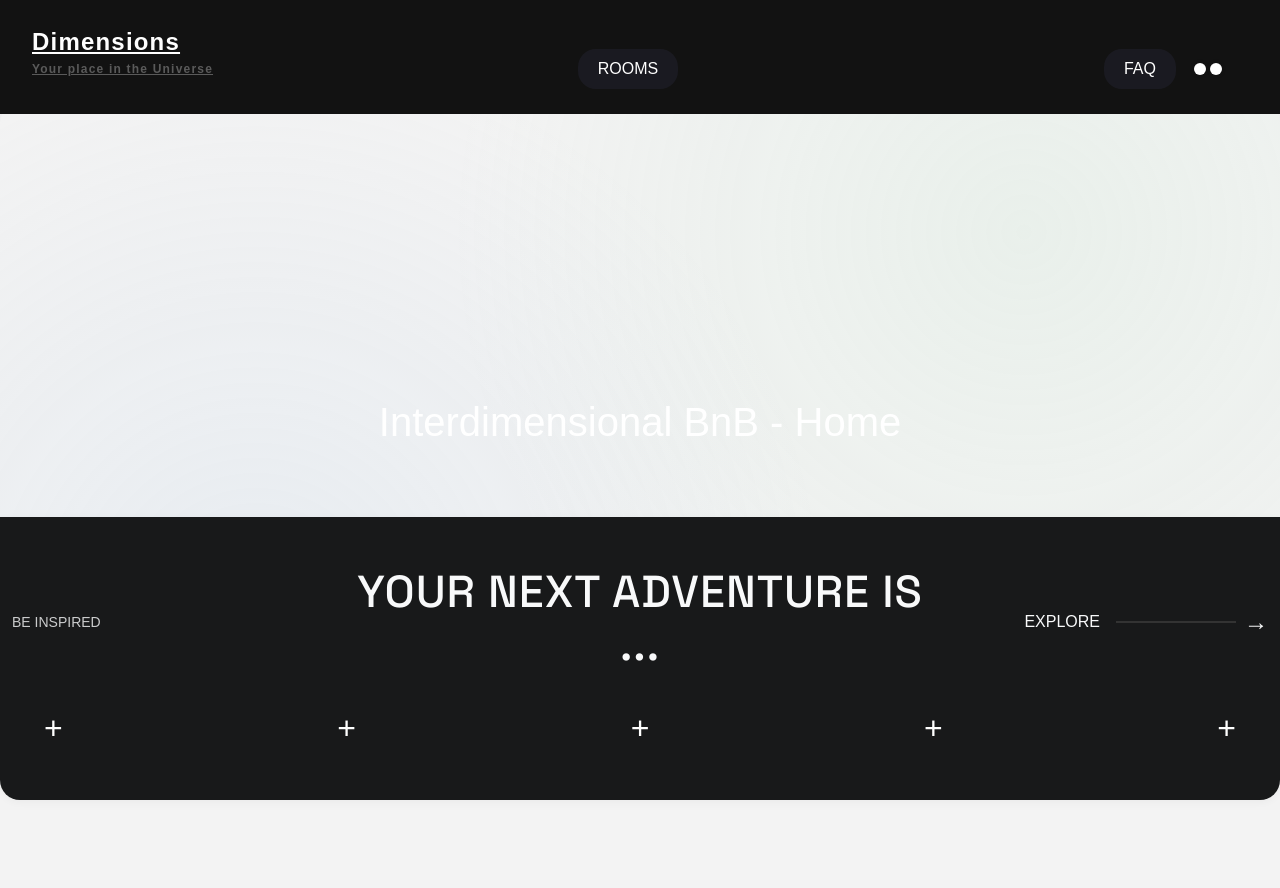
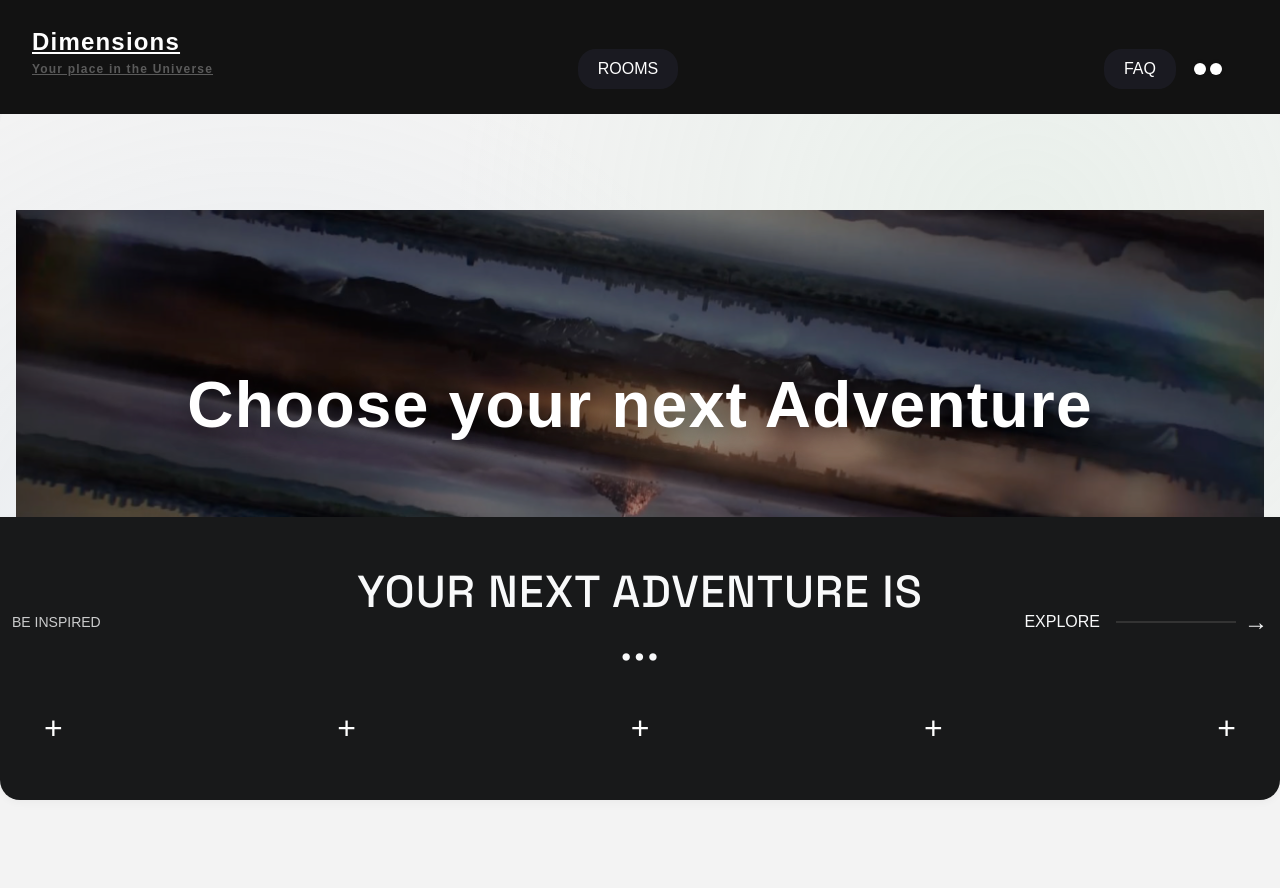
Before and after one commit to iain-kirkham/interdimensional-bnb, a Django app: page /home/ in a window 1280 px wide. Run offline with Django 4.2, Linux system fonts and the light colour scheme.

Commit message:
feat: simple home page with hero section and background image

```diff
--- a/bnb_project/static/css/style.css
+++ b/bnb_project/static/css/style.css
@@ -1,3 +1,46 @@
+/* Home page Styles */
+.hero-section {
+  width: 100%;
+  min-height: 400px;
+  position: relative;
+  overflow: hidden;
+  margin-bottom: 2rem;
+}
+.hero-img {
+  width: 100%;
+  height: 400px;
+  object-fit: cover;
+  filter: brightness(0.6);
+}
+.hero-overlay {
+  position: absolute;
+  top: 0;
+  left: 0;
+  width: 100%;
+  height: 100%;
+  display: flex;
+  justify-content: center;
+  align-items: center;
+  pointer-events: none;
+}
+.hero-headline {
+  color: #fff;
+  text-shadow: 0 4px 24px rgba(0,0,0,0.5);
+  letter-spacing: 0.02em;
+}
+@media (max-width: 767.98px) {
+  .hero-img {
+    height: 220px;
+  }
+  .hero-headline {
+    font-size: 2rem;
+  }
+}
+
+
+
+
+/* Rooms page css */
 .card-padded {
   transition: transform 0.2s cubic-bezier(0.4, 0.2, 0.2, 1);
 }
--- a/bnb_project/templates/base.html
+++ b/bnb_project/templates/base.html
@@ -98,7 +98,7 @@
         function hideModal() {
             navModal.classList.remove('show');
         }
-        if (mobileDots && menuBtn && navModal && navModalClose) {
+        if (mobileDots && navModal && navModalClose) {
             mobileDots.addEventListener('click', showModal);
             // menuBtn does NOT open the modal anymore
             navModalClose.addEventListener('click', hideModal);
--- a/bnb_project/templates/home/index.html
+++ b/bnb_project/templates/home/index.html
@@ -1,6 +1,11 @@
 {% extends "base.html" %}
 {% block title %}Home{% endblock %}
+{% load static %}
 {% block content %}
-    <h1>Interdimensional BnB - Home</h1>
-    <!-- Add your design elements here -->
+    <section class="hero-section position-relative">
+        <img src="{% static 'img/home-page-01.png' %}" class="img-fluid w-100 hero-img" alt="Adventure Hero Background">
+        <div class="hero-overlay d-flex flex-column justify-content-center align-items-center">
+            <h1 class="hero-headline display-3 fw-bold text-white text-center">Choose your next Adventure</h1>
+        </div>
+    </section>
 {% endblock %}
```
Also changed, not shown: bnb_project/static/img/home-page-01.png (added).
